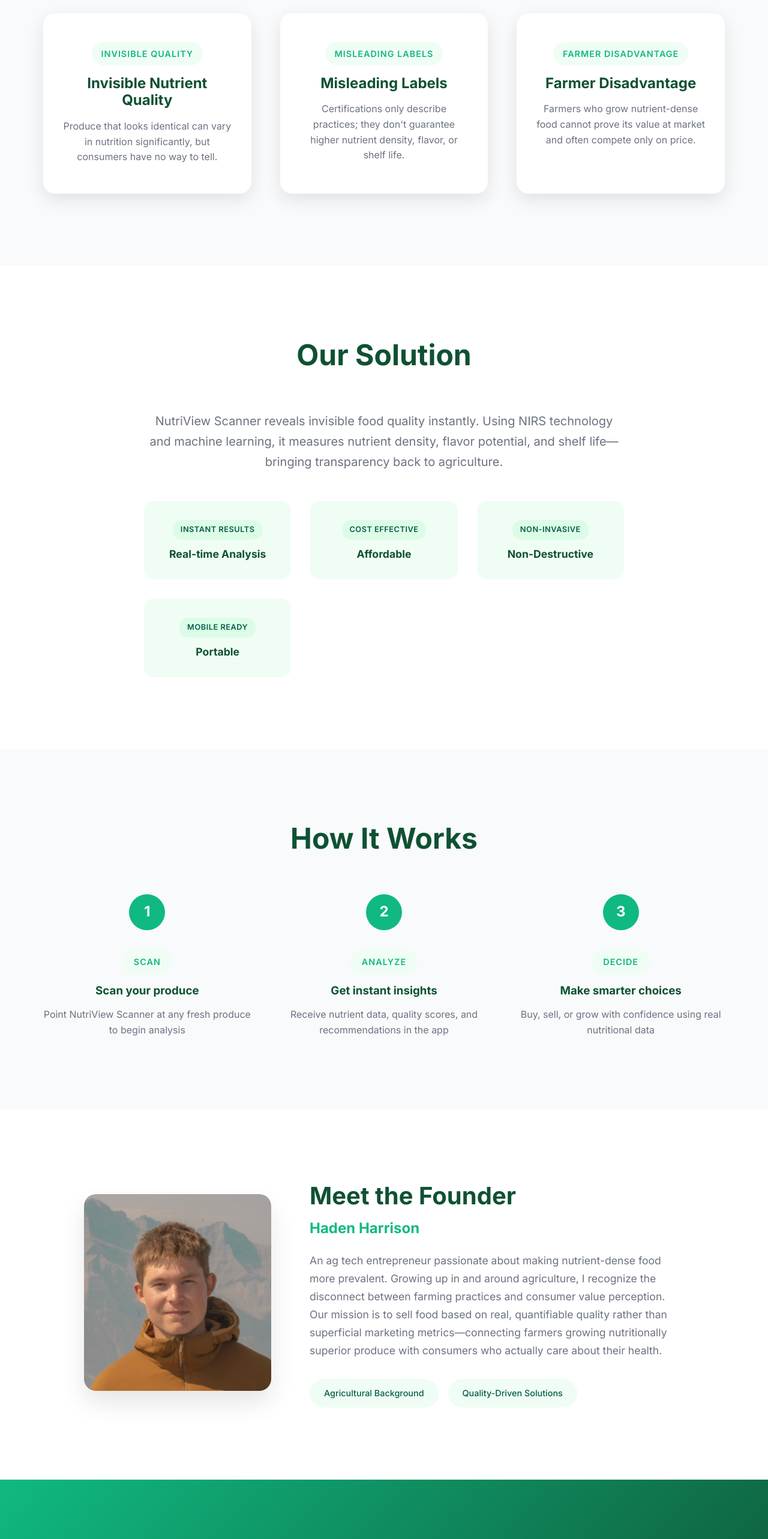
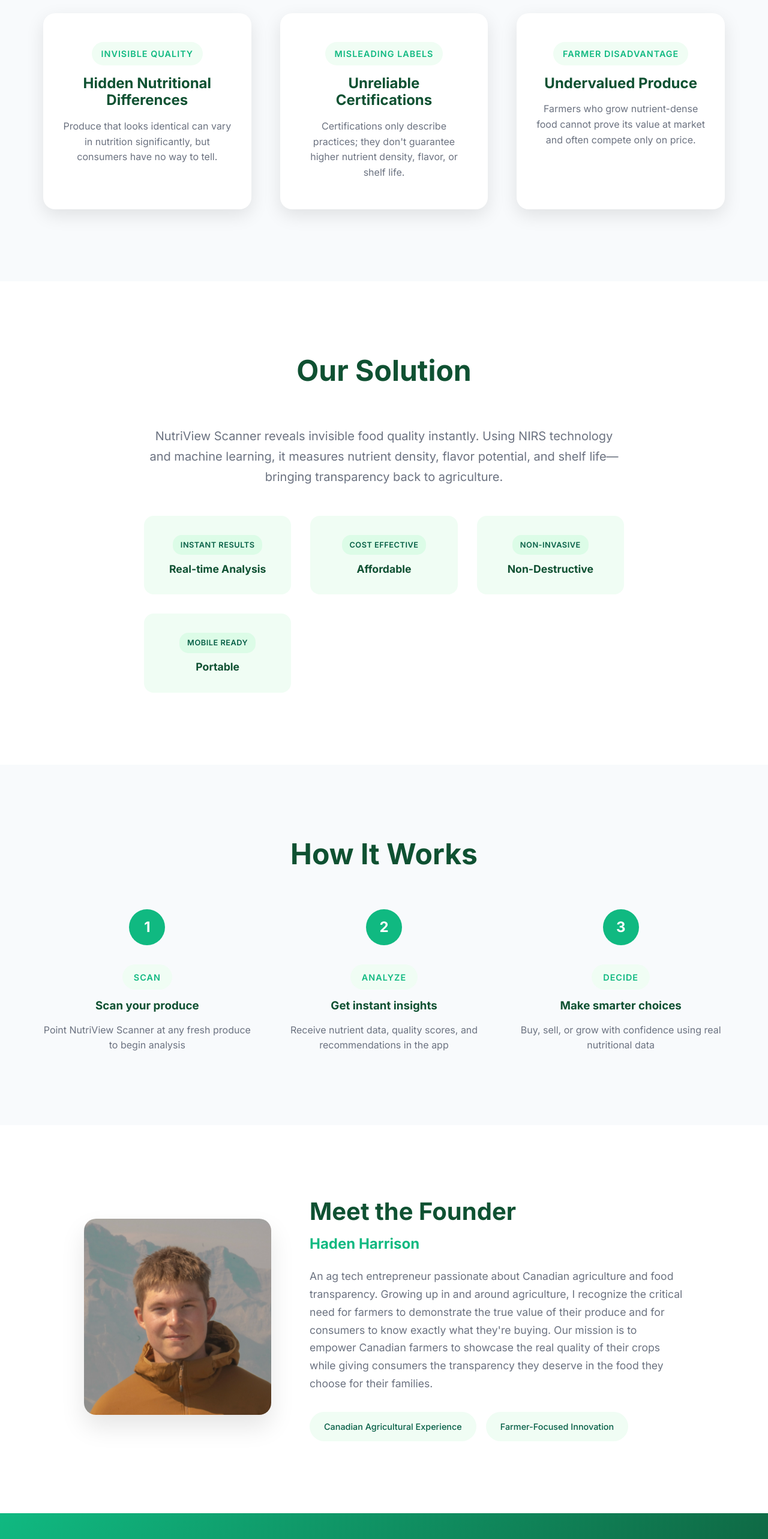
Before and after one commit to hadenivan/nutrientscanner-website, a React (Vite) app: page / in a window 1280 px wide. Shown: the part 1020-3586 px from the top of the page at 60% size. Built offline with nearby package versions, Linux system fonts and the light colour scheme.

Commit message:
Improve problem section headings and update founder profile - emphasize Canadian agriculture and farmer benefits

```diff
--- a/src/App.jsx
+++ b/src/App.jsx
@@ -102,17 +102,17 @@
           <div className="problem-grid">
             <div className="problem-card">
               <div className="problem-icon">Invisible Quality</div>
-              <h3>Invisible Nutrient Quality</h3>
+              <h3>Hidden Nutritional Differences</h3>
               <p>Produce that looks identical can vary in nutrition significantly, but consumers have no way to tell.</p>
             </div>
             <div className="problem-card">
               <div className="problem-icon">Misleading Labels</div>
-              <h3>Misleading Labels</h3>
+              <h3>Unreliable Certifications</h3>
               <p>Certifications only describe practices; they don't guarantee higher nutrient density, flavor, or shelf life.</p>
             </div>
             <div className="problem-card">
               <div className="problem-icon">Farmer Disadvantage</div>
-              <h3>Farmer Disadvantage</h3>
+              <h3>Undervalued Produce</h3>
               <p>Farmers who grow nutrient-dense food cannot prove its value at market and often compete only on price.</p>
             </div>
           </div>
@@ -189,11 +189,11 @@
               <h2>Meet the Founder</h2>
               <h3>Haden Harrison</h3>
               <p>
-                An ag tech entrepreneur passionate about making nutrient-dense food more prevalent. Growing up in and around agriculture, I recognize the disconnect between farming practices and consumer value perception. Our mission is to sell food based on real, quantifiable quality rather than superficial marketing metrics—connecting farmers growing nutritionally superior produce with consumers who actually care about their health.
+                An ag tech entrepreneur passionate about Canadian agriculture and food transparency. Growing up in and around agriculture, I recognize the critical need for farmers to demonstrate the true value of their produce and for consumers to know exactly what they're buying. Our mission is to empower Canadian farmers to showcase the real quality of their crops while giving consumers the transparency they deserve in the food they choose for their families.
               </p>
               <div className="founder-credentials">
-                <span className="credential">Agricultural Background</span>
-                <span className="credential">Quality-Driven Solutions</span>
+                <span className="credential">Canadian Agricultural Experience</span>
+                <span className="credential">Farmer-Focused Innovation</span>
               </div>
             </div>
           </div>
```
